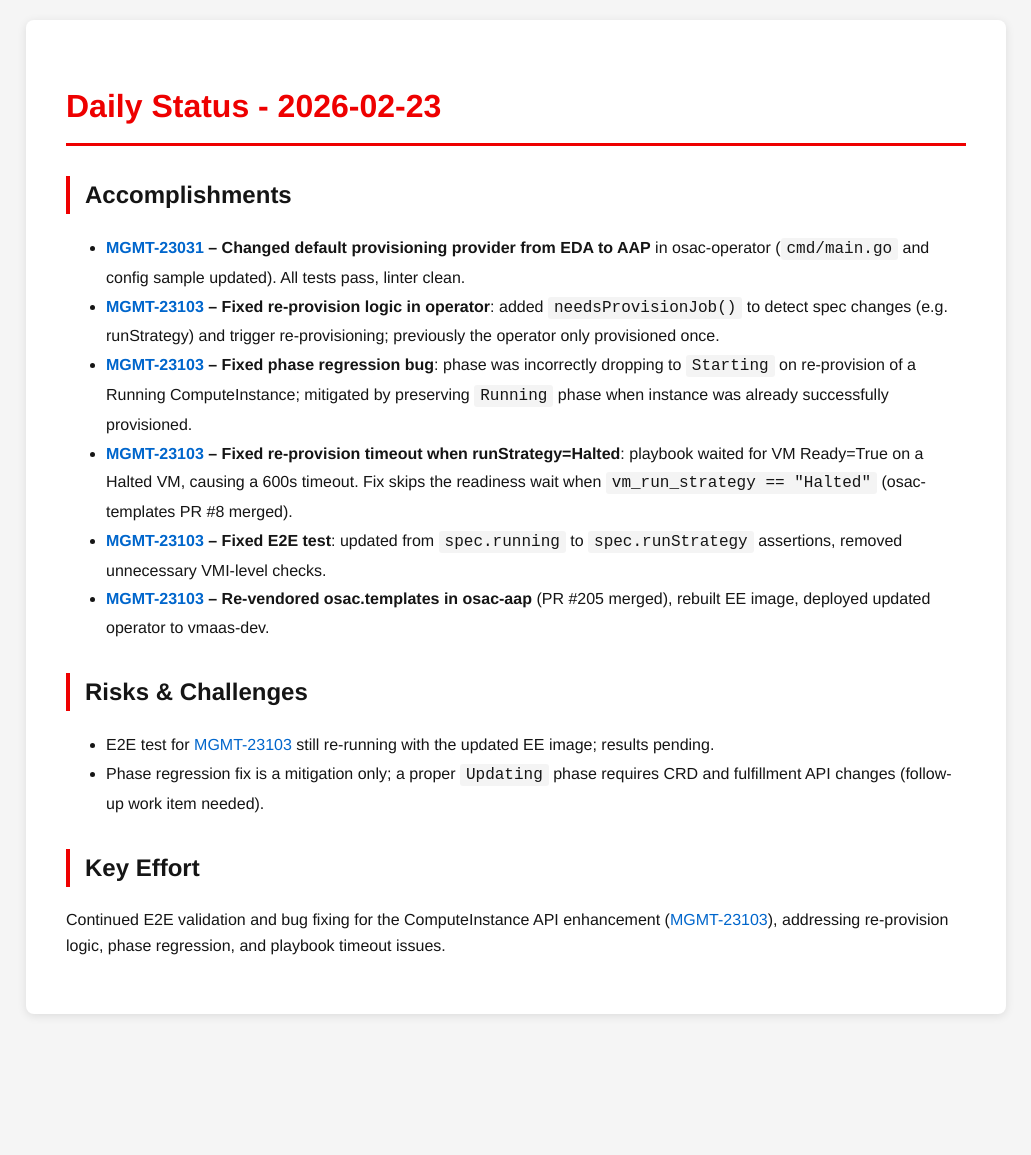
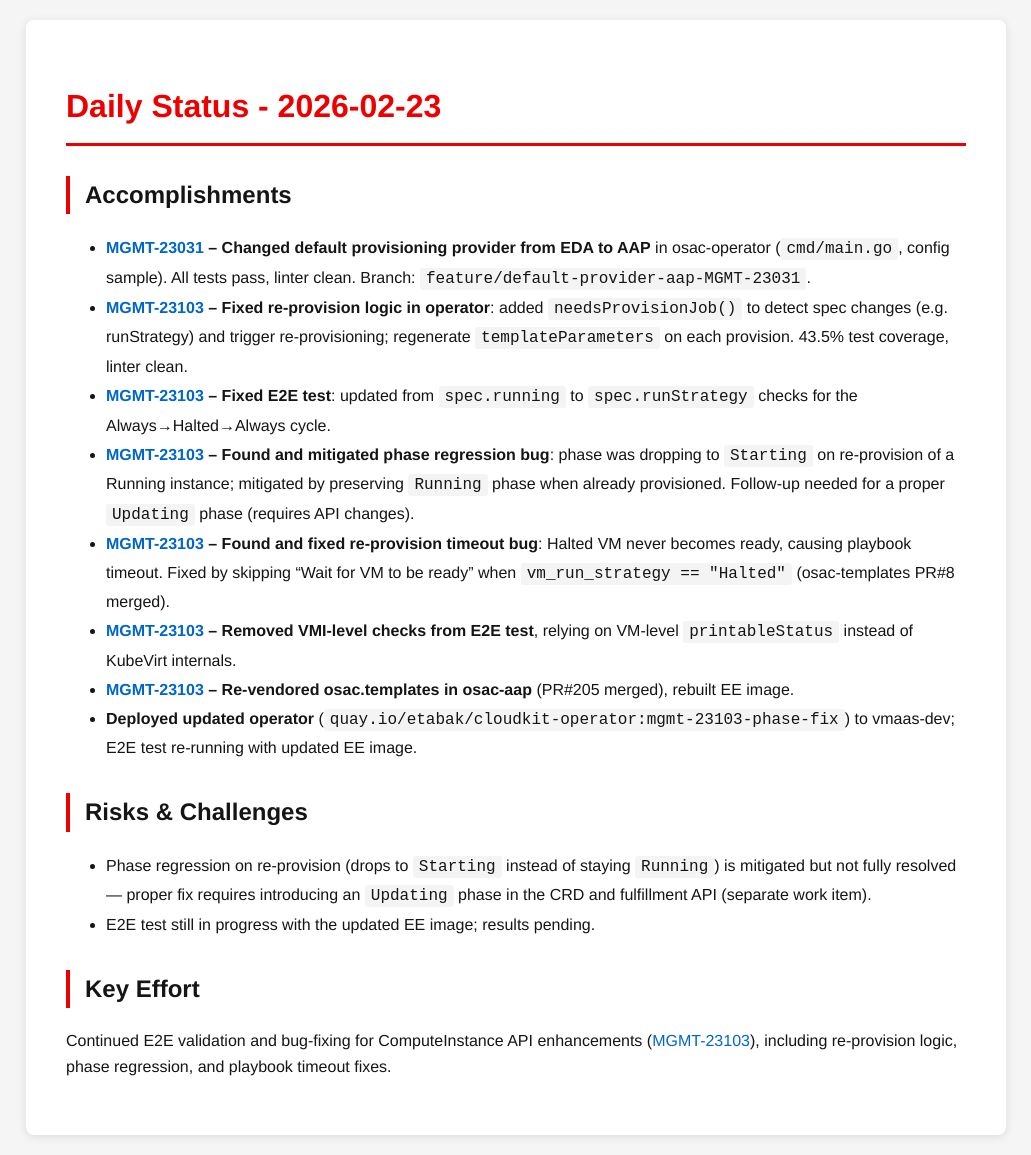
Before and after one commit to tzvatot/daily-status, a Jekyll site: the page built from 2026-02-23.md, in a window 1280 px wide. Shown: the whole page, without its empty margins (124-1155 px from the left). Built offline with Jekyll 4.4.1, drawn with Linux system fonts in a browser that asks for light colours; before the commit the page ends 1034 px from its top, so only the background shows below that.

Commit message:
Daily status update - 2026-02-23

```diff
--- a/2026-02-23.md
+++ b/2026-02-23.md
@@ -7,19 +7,18 @@ date: 2026-02-23
 # Daily Status - 2026-02-23
 
 ## Accomplishments
-
-- **[MGMT-23031](https://issues.redhat.com/browse/MGMT-23031) – Changed default provisioning provider from EDA to AAP** in osac-operator (`cmd/main.go` and config sample updated). All tests pass, linter clean.
-- **[MGMT-23103](https://issues.redhat.com/browse/MGMT-23103) – Fixed re-provision logic in operator**: added `needsProvisionJob()` to detect spec changes (e.g. runStrategy) and trigger re-provisioning; previously the operator only provisioned once.
-- **[MGMT-23103](https://issues.redhat.com/browse/MGMT-23103) – Fixed phase regression bug**: phase was incorrectly dropping to `Starting` on re-provision of a Running ComputeInstance; mitigated by preserving `Running` phase when instance was already successfully provisioned.
-- **[MGMT-23103](https://issues.redhat.com/browse/MGMT-23103) – Fixed re-provision timeout when runStrategy=Halted**: playbook waited for VM Ready=True on a Halted VM, causing a 600s timeout. Fix skips the readiness wait when `vm_run_strategy == "Halted"` (osac-templates PR #8 merged).
-- **[MGMT-23103](https://issues.redhat.com/browse/MGMT-23103) – Fixed E2E test**: updated from `spec.running` to `spec.runStrategy` assertions, removed unnecessary VMI-level checks.
-- **[MGMT-23103](https://issues.redhat.com/browse/MGMT-23103) – Re-vendored osac.templates in osac-aap** (PR #205 merged), rebuilt EE image, deployed updated operator to vmaas-dev.
+- **[MGMT-23031](https://issues.redhat.com/browse/MGMT-23031) – Changed default provisioning provider from EDA to AAP** in osac-operator (`cmd/main.go`, config sample). All tests pass, linter clean. Branch: `feature/default-provider-aap-MGMT-23031`.
+- **[MGMT-23103](https://issues.redhat.com/browse/MGMT-23103) – Fixed re-provision logic in operator**: added `needsProvisionJob()` to detect spec changes (e.g. runStrategy) and trigger re-provisioning; regenerate `templateParameters` on each provision. 43.5% test coverage, linter clean.
+- **[MGMT-23103](https://issues.redhat.com/browse/MGMT-23103) – Fixed E2E test**: updated from `spec.running` to `spec.runStrategy` checks for the Always→Halted→Always cycle.
+- **[MGMT-23103](https://issues.redhat.com/browse/MGMT-23103) – Found and mitigated phase regression bug**: phase was dropping to `Starting` on re-provision of a Running instance; mitigated by preserving `Running` phase when already provisioned. Follow-up needed for a proper `Updating` phase (requires API changes).
+- **[MGMT-23103](https://issues.redhat.com/browse/MGMT-23103) – Found and fixed re-provision timeout bug**: Halted VM never becomes ready, causing playbook timeout. Fixed by skipping "Wait for VM to be ready" when `vm_run_strategy == "Halted"` (osac-templates PR#8 merged).
+- **[MGMT-23103](https://issues.redhat.com/browse/MGMT-23103) – Removed VMI-level checks from E2E test**, relying on VM-level `printableStatus` instead of KubeVirt internals.
+- **[MGMT-23103](https://issues.redhat.com/browse/MGMT-23103) – Re-vendored osac.templates in osac-aap** (PR#205 merged), rebuilt EE image.
+- **Deployed updated operator** (`quay.io/etabak/cloudkit-operator:mgmt-23103-phase-fix`) to vmaas-dev; E2E test re-running with updated EE image.
 
 ## Risks & Challenges
-
-- E2E test for [MGMT-23103](https://issues.redhat.com/browse/MGMT-23103) still re-running with the updated EE image; results pending.
-- Phase regression fix is a mitigation only; a proper `Updating` phase requires CRD and fulfillment API changes (follow-up work item needed).
+- Phase regression on re-provision (drops to `Starting` instead of staying `Running`) is mitigated but not fully resolved — proper fix requires introducing an `Updating` phase in the CRD and fulfillment API (separate work item).
+- E2E test still in progress with the updated EE image; results pending.
 
 ## Key Effort
-
-Continued E2E validation and bug fixing for the ComputeInstance API enhancement ([MGMT-23103](https://issues.redhat.com/browse/MGMT-23103)), addressing re-provision logic, phase regression, and playbook timeout issues.
+Continued E2E validation and bug-fixing for ComputeInstance API enhancements ([MGMT-23103](https://issues.redhat.com/browse/MGMT-23103)), including re-provision logic, phase regression, and playbook timeout fixes.
```
